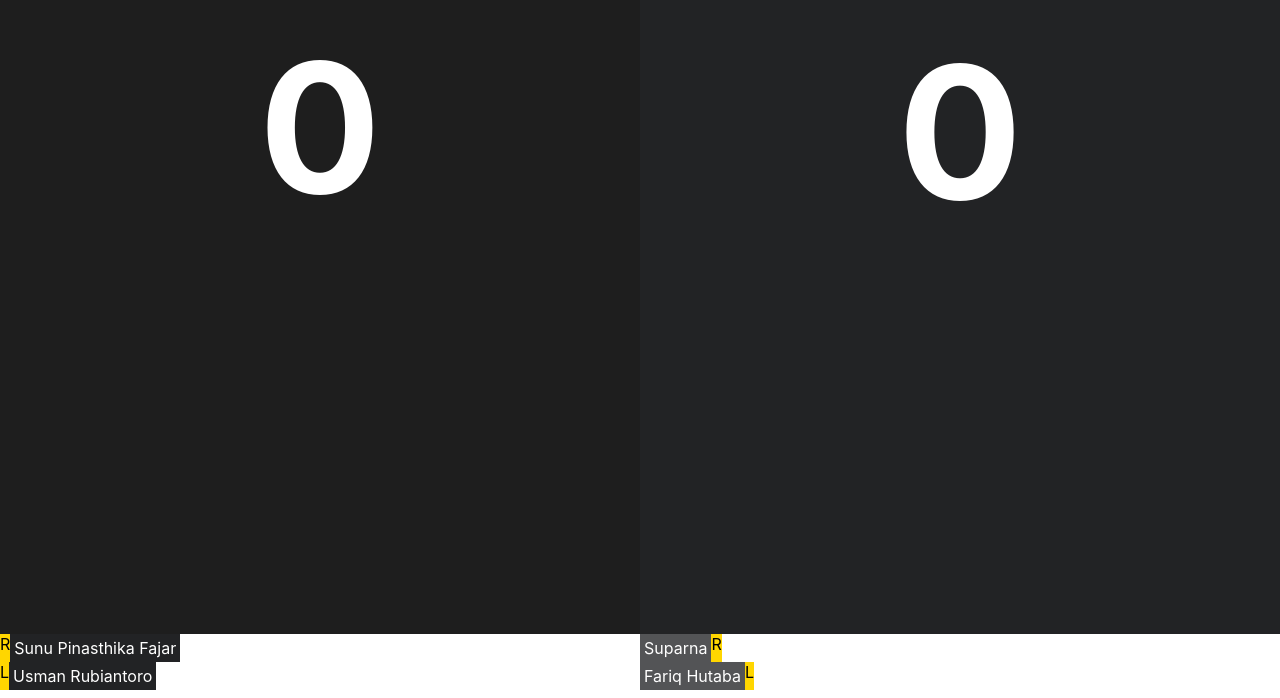
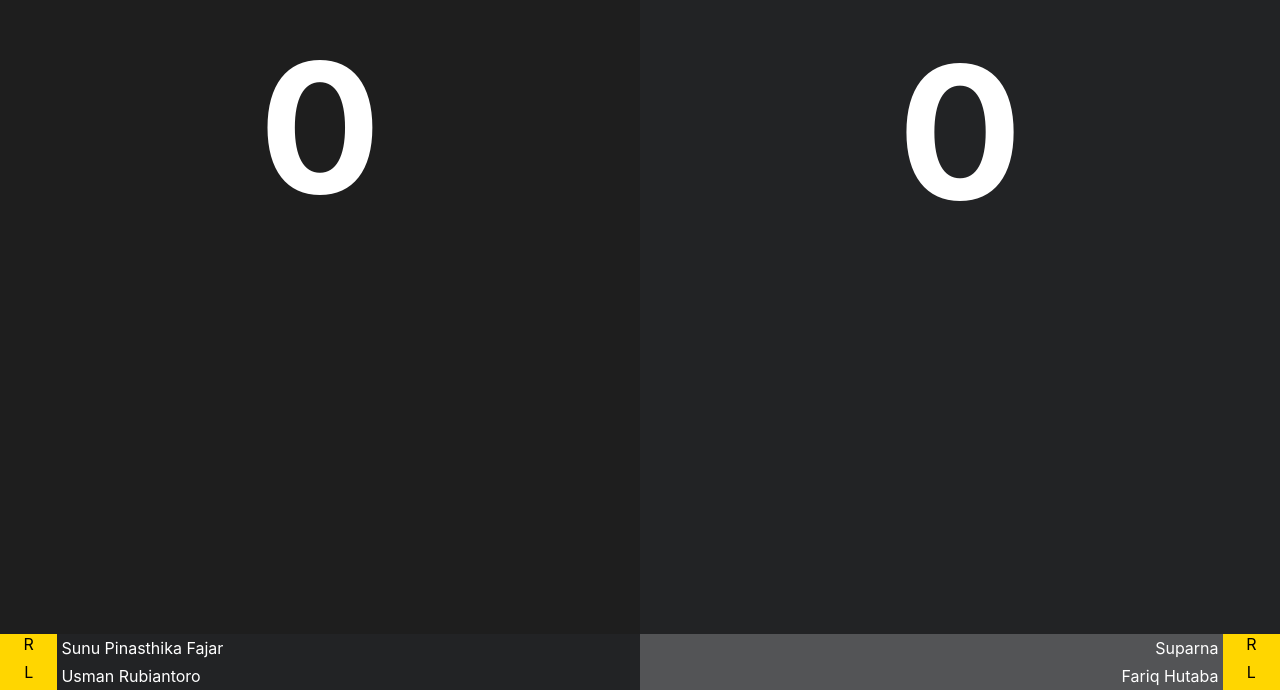
Before and after one commit to septianacahaya/TAKE_HOME, a plain HTML site: page index.html in a window 1280 px wide. Shown: the part 102-800 px from the top of the page. Drawn offline with Linux system fonts and the light colour scheme; a web font is replaced by a local one.

Commit message:
Update style.css

```diff
--- a/style.css
+++ b/style.css
@@ -14,6 +14,12 @@ h1{
 body{
     margin: 0;
     padding: 0;
+}
+.identitas{
+    width:10%;
+}
+.nama{
+    width: 100%;
 }
 
 .score1{
```
